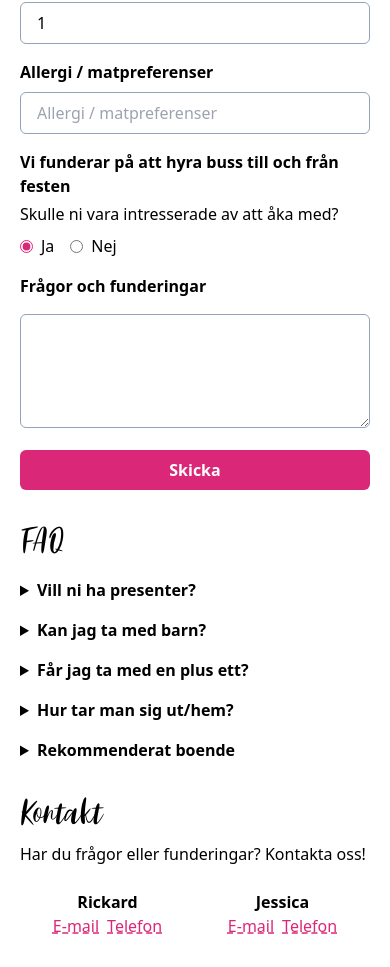
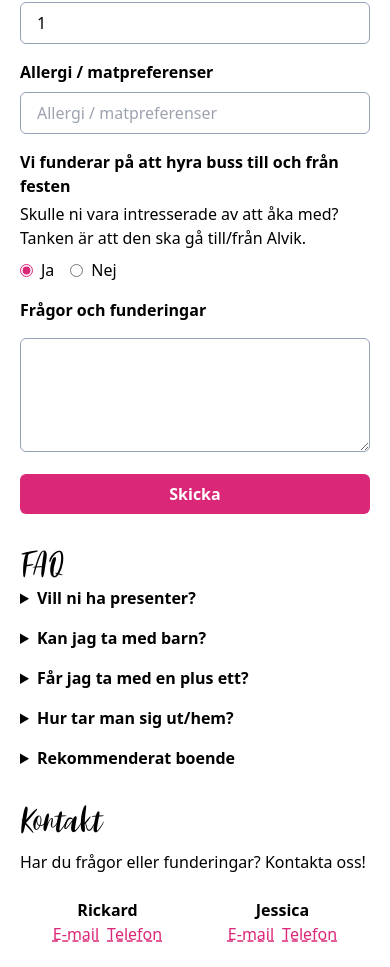
Before and after one commit to believer/rickard-och-jessica, a Next.js app: page / in a window 390 px wide. Shown: the part 1360-2327 px from the top of the page. Built offline with nearby package versions, Linux system fonts and the light colour scheme.

Commit message:
feat(faq): add information about rental bus

```diff
--- a/app/components/FAQ.tsx
+++ b/app/components/FAQ.tsx
@@ -1,21 +1,15 @@
-export function FAQ() {
-  return (
+const questions = [
+  {
+    title: "Vill ni ha presenter?",
+    answer: (
       <>
-      <h2 className="text-4xl font-cursive mt-8 md:mt-12">FAQ</h2>
-      <div className="space-y-4">
-        <details className="mt-4">
-          <summary className="cursor-pointer font-semibold focus:outline-none ring-2 rounded ring-offset-2 ring-offset-white ring-white transition-all focus:ring-pink-400">
-            Vill ni ha presenter?
-          </summary>
-          <div className="p-4 bg-slate-50 border border-slate-300 rounded mt-2 space-y-2">
         <p>
-              Vi vill träffa er och ha en trevlig kväll tillsammans! Vi har
-              därför valt att inte ha några presenter.
+          Vi vill träffa er och ha en trevlig kväll tillsammans! Vi har därför
+          valt att inte ha några presenter.
         </p>
         <p>
-              Om ni ändå vill ge oss något så kan ni göra det genom att skänka
-              till en framtida bröllopsresa. Ni kan göra det genom att swisha
-              till{" "}
+          Om ni ändå vill ge oss något så kan ni göra det genom att skänka till
+          en framtida bröllopsresa. Ni kan göra det genom att swisha till{" "}
           <a
             className="underline decoration-dashed decoration-pink-600 text-pink-600"
             href="#contact"
@@ -25,53 +19,54 @@ export function FAQ() {
           eller genom att betala in på 9273-257 851 7 (ICA Banken).{" "}
           <span className="text-red-500">♥</span>
         </p>
-          </div>
-        </details>
-        <details>
-          <summary className="cursor-pointer font-semibold focus:outline-none ring-2 rounded ring-offset-2 ring-offset-white ring-white transition-all focus:ring-pink-400">
-            Kan jag ta med barn?
-          </summary>
-          <div className="p-4 bg-slate-50 border border-slate-300 rounded mt-2 space-y-2">
+      </>
+    ),
+  },
+  {
+    title: "Kan jag ta med barn?",
+    answer: (
+      <>
         <p>
-              Vi vill att ni ska få njuta av festen utan att behöva tänka på
-              barnen. Så vi tror att de kommer ha roligare med sina barnvakter.
+          Vi vill att ni ska få njuta av festen utan att behöva tänka på barnen.
+          Så vi tror att de kommer ha roligare med sina barnvakter.
         </p>
         <p className="font-medium">
-              För de riktigt små barnen, så går det såklart jättebra att vara
-              med!
+          För de riktigt små barnen, så går det såklart jättebra att vara med!
         </p>
         <p>
-              Vi kommer ha med våra barn under ceremonin, men under festen får
-              de hänga med barnvakt.
+          Vi kommer ha med våra barn under ceremonin, men under festen får de
+          hänga med barnvakt.
         </p>
-          </div>
-        </details>
-        <details>
-          <summary className="cursor-pointer font-semibold focus:outline-none ring-2 rounded ring-offset-2 ring-offset-white ring-white transition-all focus:ring-pink-400">
-            Får jag ta med en plus ett?
-          </summary>
-          <div className="p-4 bg-slate-50 border border-slate-300 rounded mt-2 space-y-2">
+      </>
+    ),
+  },
+  {
+    title: "Får jag ta med en plus ett?",
+    answer: (
       <p>
-              Alla som inte har blivit bjudna som ett par på inbjudningskuvertet
-              får ta med en plus ett. <span className="text-red-500">♥</span>
+        Alla som inte har blivit bjudna som ett par på inbjudningskuvertet får
+        ta med en plus ett. <span className="text-red-500">♥</span>
       </p>
-          </div>
-        </details>
-        <details>
-          <summary className="cursor-pointer font-semibold focus:outline-none ring-2 rounded ring-offset-2 ring-offset-white ring-white transition-all focus:ring-pink-400">
-            Hur tar man sig ut/hem?
-          </summary>
-          <div className="p-4 bg-slate-50 border border-slate-300 rounded mt-2 space-y-2">
+    ),
+  },
+  {
+    title: "Hur tar man sig ut/hem?",
+    answer: (
+      <>
         <p>
-              Närmsta busshållplatsen för Rosenhill är{" "}
-              <strong className="font-semibold">Nyckelby (Ekerö)</strong> vid
-              korsningen med ICA-butiken – som är 800 meter från Rosenhill.
-              Vilket är ungefär 10 – 15 minuter med någorlunda raska steg.
+          Vi funderar på att hyra partybuss ut och tillbaka hem någon gång
+          senare under kvällen. Tanken är att den skulle gå till och från Alvik,
+          så det matchar för de som vill bo på Scandic där.
         </p>
         <p>
-              Bussen till Nyckelby går från Brommaplan. Antingen direktbuss 311,
-              312 eller 309 (långsammare) eller med bussbyte från annan buss
-              (kolla{" "}
+          Annars är närmsta busshållplatsen för Rosenhill{" "}
+          <strong className="font-semibold">Nyckelby (Ekerö)</strong> vid
+          korsningen med ICA-butiken – som är 800 meter från Rosenhill. Vilket
+          är ungefär 10 – 15 minuter med någorlunda raska steg.
+        </p>
+        <p>
+          Bussen till Nyckelby går från Brommaplan. Antingen direktbuss 311, 312
+          eller 309 (långsammare) eller med bussbyte från annan buss (kolla{" "}
           <a
             href="https://sl.se/"
             className="underline decoration-dashed decoration-pink-600 text-pink-600"
@@ -80,16 +75,15 @@ export function FAQ() {
           </a>
           ).
         </p>
-          </div>
-        </details>
-        <details>
-          <summary className="cursor-pointer font-semibold focus:outline-none ring-2 rounded ring-offset-2 ring-offset-white ring-white transition-all focus:ring-pink-400">
-            Rekommenderat boende
-          </summary>
-          <div className="p-4 bg-slate-50 border border-slate-300 rounded mt-2 space-y-2">
+      </>
+    ),
+  },
+  {
+    title: "Rekommenderat boende",
+    answer: (
       <p>
-              Det finns ingen möjlighet att bo kvar på plats. Om man vill bo på
-              hotell efter så rekommenderar vi{" "}
+        Det finns ingen möjlighet att bo kvar på plats. Om man vill bo på hotell
+        efter så rekommenderar vi{" "}
         <a
           href="https://www.scandichotels.se/hotell/sverige/stockholm/scandic-alvik"
           target="_blank"
@@ -99,8 +93,25 @@ export function FAQ() {
           Scandic Alvik
         </a>
       </p>
+    ),
+  },
+];
+
+export function FAQ() {
+  return (
+    <>
+      <h2 className="text-4xl font-cursive mt-8 md:mt-12">FAQ</h2>
+      <div className="space-y-4">
+        {questions.map((question) => (
+          <details key={question.title}>
+            <summary className="cursor-pointer font-semibold focus:outline-none ring-2 rounded ring-offset-2 ring-offset-white ring-white transition-all focus:ring-pink-400">
+              {question.title}
+            </summary>
+            <div className="p-4 bg-slate-50 border border-slate-300 rounded mt-2 space-y-2">
+              {question.answer}
             </div>
           </details>
+        ))}
       </div>
     </>
   );
--- a/app/components/OSA.tsx
+++ b/app/components/OSA.tsx
@@ -91,12 +91,15 @@ export function OSA() {
               placeholder="Allergi / matpreferenser"
             />
           </div>
-          <div className="md:flex gap-10 items-center">
+          <div className="md:flex gap-16 items-center">
             <div>
               <h3 className="font-semibold block mb-1">
                 Vi funderar på att hyra buss till och från festen
               </h3>
-              <p>Skulle ni vara intresserade av att åka med?</p>
+              <p>
+                Skulle ni vara intresserade av att åka med? Tanken är att den
+                ska gå till/från Alvik.
+              </p>
             </div>
             <fieldset className="flex gap-4 mt-2">
               <div className="flex gap-2 items-center">
```
Lines whose indentation alone changed are shown as unchanged.
